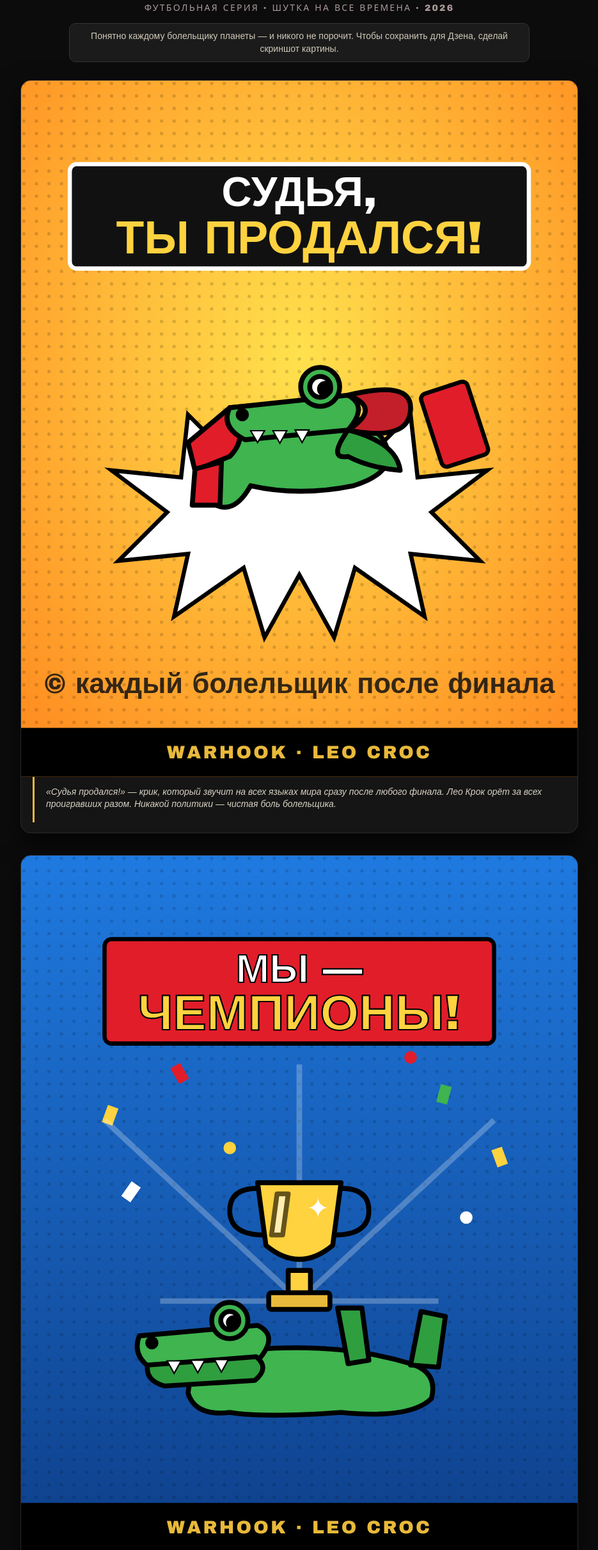
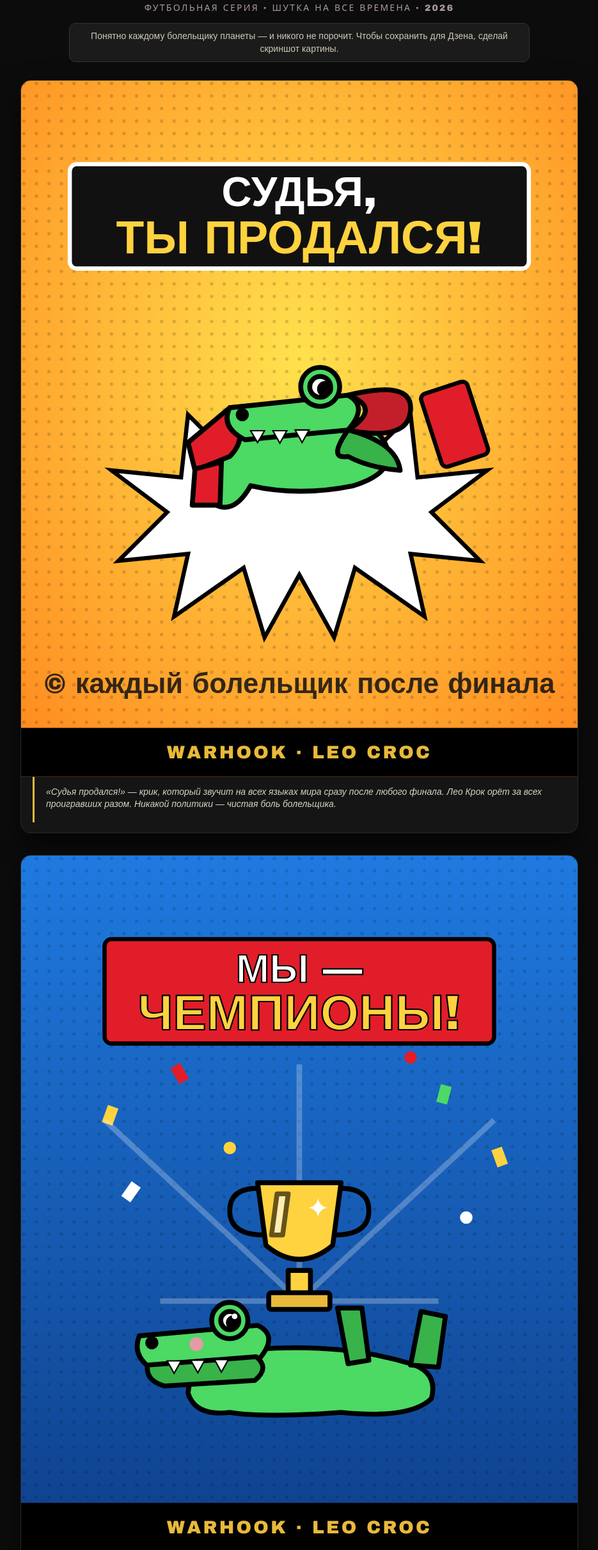
Before and after one commit to trainingsw75-cloud/meat-site, a plain HTML site: page futbol.html in a window 1280 px wide. Shown: the part 91-2513 px from the top of the page at 64% size, without its empty margins (172-1107 px from the left). Drawn offline with Linux system fonts and the light colour scheme.

Commit message:
Весёлый Лео Крок: ярче, блеск в глазах, румяные щёки на всех плакатах

```diff
--- a/futbol.html
+++ b/futbol.html
@@ -47,18 +47,18 @@
   <!-- крокодил-болельщик орёт, шарф болельщика -->
   <g stroke="#000" stroke-width="7" stroke-linejoin="round">
     <!-- тело -->
-    <path d="M300,470 Q470,450 520,515 Q548,560 478,582 Q400,598 330,582 Q300,636 262,596 Q280,528 290,502 Z" fill="#3fb44f"/>
+    <path d="M300,470 Q470,450 520,515 Q548,560 478,582 Q400,598 330,582 Q300,636 262,596 Q280,528 290,502 Z" fill="#4cd964"/>
     <!-- шарф -->
     <path d="M300,470 Q330,510 300,540 L250,560 L240,520 Z" fill="#e11d2a"/>
     <path d="M250,558 L246,610 L286,610 L288,548 Z" fill="#e11d2a"/>
     <!-- верхняя челюсть задрана (орёт вверх) -->
-    <path d="M300,470 L470,452 Q500,468 470,502 L322,516 Q286,498 300,470 Z" fill="#3fb44f"/>
+    <path d="M300,470 L470,452 Q500,468 470,502 L322,516 Q286,498 300,470 Z" fill="#4cd964"/>
     <!-- широко раскрытая пасть (красная) -->
     <path d="M470,452 Q520,470 470,502 Q560,520 560,470 Q560,430 470,452 Z" fill="#c21f2a"/>
     <!-- нижняя челюсть отвисла -->
-    <path d="M470,502 Q540,520 545,560 Q500,556 470,540 Q440,545 470,502 Z" fill="#2f9e3f"/>
+    <path d="M470,502 Q540,520 545,560 Q500,556 470,540 Q440,545 470,502 Z" fill="#37b34a"/>
     <!-- глаз выпучен -->
-    <circle cx="430" cy="440" r="28" fill="#3fb44f"/>
+    <circle cx="430" cy="440" r="28" fill="#4cd964"/>
     <circle cx="430" cy="440" r="15" fill="#fff"/><circle cx="437" cy="443" r="8" fill="#000"/>
     <circle cx="318" cy="480" r="6" fill="#000"/>
   </g>
@@ -93,7 +93,7 @@
   <g>
     <rect x="120" y="360" width="16" height="26" fill="#ffd23f" transform="rotate(20 128 373)"/>
     <rect x="220" y="300" width="16" height="26" fill="#e11d2a" transform="rotate(-30 228 313)"/>
-    <rect x="600" y="330" width="16" height="26" fill="#3fb44f" transform="rotate(15 608 343)"/>
+    <rect x="600" y="330" width="16" height="26" fill="#4cd964" transform="rotate(15 608 343)"/>
     <rect x="680" y="420" width="16" height="26" fill="#ffd23f" transform="rotate(-20 688 433)"/>
     <rect x="150" y="470" width="16" height="26" fill="#fff" transform="rotate(35 158 483)"/>
     <circle cx="560" cy="290" r="9" fill="#e11d2a"/><circle cx="300" cy="420" r="9" fill="#ffd23f"/><circle cx="640" cy="520" r="9" fill="#fff"/>
@@ -117,15 +117,17 @@
   <text x="410" y="520" font-size="40" fill="#fff">✦</text>
   <!-- крокодил-чемпион поднимает лапы -->
   <g stroke="#000" stroke-width="7" stroke-linejoin="round">
-    <path d="M250,720 Q430,690 560,730 Q600,742 590,780 Q560,810 460,800 Q350,808 300,800 Q250,806 240,772 Q244,742 250,720 Z" fill="#3fb44f"/>
+    <path d="M250,720 Q430,690 560,730 Q600,742 590,780 Q560,810 460,800 Q350,808 300,800 Q250,806 240,772 Q244,742 250,720 Z" fill="#4cd964"/>
     <!-- голова -->
-    <path d="M170,690 L340,675 Q372,690 340,726 L192,740 Q158,720 170,690 Z" fill="#3fb44f"/>
-    <path d="M182,732 L338,720 Q358,736 336,754 L206,762 Q178,754 182,732 Z" fill="#2f9e3f"/>
-    <circle cx="300" cy="668" r="26" fill="#3fb44f"/><circle cx="300" cy="668" r="13" fill="#fff"/><circle cx="305" cy="671" r="7" fill="#000"/>
+    <path d="M170,690 L340,675 Q372,690 340,726 L192,740 Q158,720 170,690 Z" fill="#4cd964"/>
+    <path d="M182,732 L338,720 Q358,736 336,754 L206,762 Q178,754 182,732 Z" fill="#37b34a"/>
+    <circle cx="300" cy="668" r="26" fill="#4cd964"/><circle cx="300" cy="668" r="13" fill="#fff"/><circle cx="305" cy="671" r="7" fill="#000"/>
     <circle cx="188" cy="700" r="6" fill="#000"/>
+    <circle cx="307" cy="662" r="4" fill="#fff" stroke="none"/>
+    <circle cx="252" cy="702" r="10" fill="#ff8fae" stroke="none" opacity="0.85"/>
     <!-- поднятые лапы -->
-    <path d="M470,730 L455,650 L490,650 L500,725 Z" fill="#2f9e3f"/>
-    <path d="M560,732 L575,655 L610,662 L600,735 Z" fill="#2f9e3f"/>
+    <path d="M470,730 L455,650 L490,650 L500,725 Z" fill="#37b34a"/>
+    <path d="M560,732 L575,655 L610,662 L600,735 Z" fill="#37b34a"/>
   </g>
   <g fill="#fff" stroke="#000" stroke-width="2">
     <polygon points="210,726 220,744 230,726"/><polygon points="244,725 254,743 264,725"/><polygon points="278,724 288,742 298,724"/>
```
Also changed, not shown: warhook.html (+23 -16 lines).
